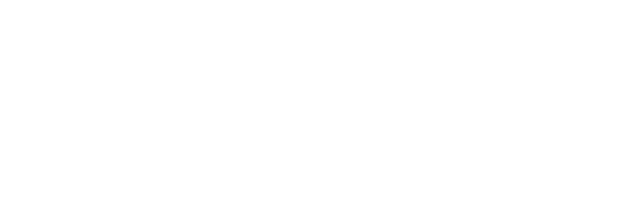
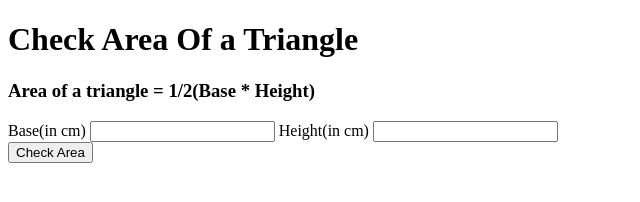
Before and after one commit to BISINIGISHIVANI/Mark-12-trianglePlay, a plain HTML site: page area.html in a window 1280 px wide. Shown: the whole page, without its empty margins (0-640 px from the left). Drawn offline with Linux system fonts and the light colour scheme.

Commit message:
html elements are added

```diff
--- a/area.html
+++ b/area.html
@@ -4,9 +4,19 @@
     <meta charset="UTF-8">
     <meta http-equiv="X-UA-Compatible" content="IE=edge">
     <meta name="viewport" content="width=device-width, initial-scale=1.0">
-    <title>Document</title>
+    <title>Area</title>
 </head>
 <body>
-
+    <h1 id="heading">Check Area Of a Triangle</h1>
+    <h3>Area of a triangle = 1/2(Base * Height)</h3>
+    <div class="area-container">
+        <lable>Base(in cm)</lable>
+        <input type="number"class="area-side"/>
+        <lable>Height(in cm)</lable>
+        <input type="number"class="area-side"/>
+    </div>
+    <button id="area-btn">Check Area</button>
+    <div id="output"></div>
+    <script src="./Area.js"></script>
 </body>
 </html>
```
